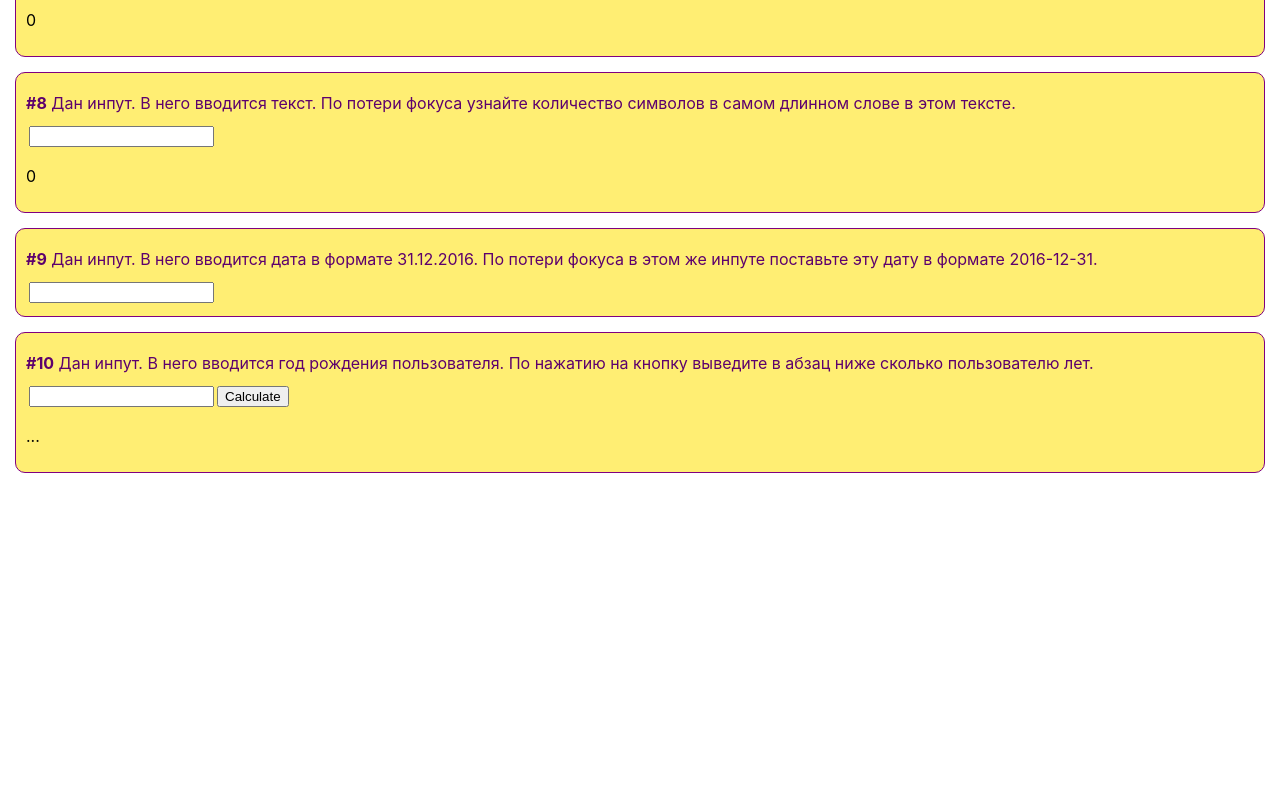
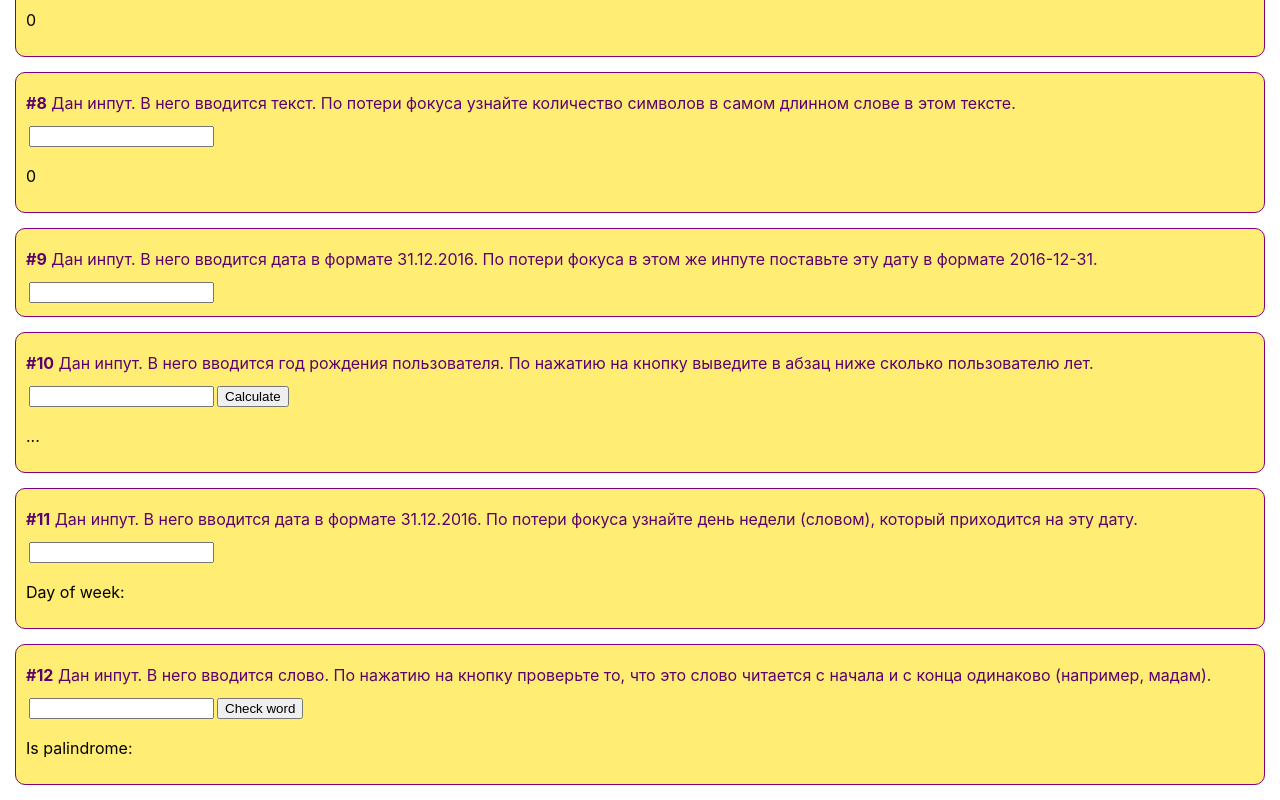
Before and after one commit to Radosh-93/ReactJS, a React (Create React App) app in the folder TasksToSolve/moutain-of-tasks/: page / in a window 1280 px wide. Shown: the part 953-1753 px from the top of the page. Before the commit the page ends 1441 px from the top, so only its background shows below. Built offline with nearby package versions, Linux system fonts and the light colour scheme.

Commit message:
resolve 11-12

```diff
--- a/TasksToSolve/moutain-of-tasks/src/components/Tasks/Resolve.js
+++ b/TasksToSolve/moutain-of-tasks/src/components/Tasks/Resolve.js
@@ -21,9 +21,9 @@ export const Resolve = (e) => {
             }
             return (
                 <div className='solution'>
-					{input3.map((el, i) => <input className={cls} type="number" key={i} />)}
+                    {input3.map((el, i) => <input className={cls} type="number" key={i}/>)}
                     <button onClick={getSum}>Sum</button>
-					<input style={{ display: 'block', marginTop: `5px` }} id={result} type="number" />
+                    <input style={{display: 'block', marginTop: `5px`}} id={result} type="number"/>
                 </div>
             )
         }
@@ -39,7 +39,7 @@ export const Resolve = (e) => {
             }
             return (
                 <div className='solution'>
-					{input3.map((el, i) => <input type="number" className={cls} placeholder="number" key={i} />)}
+                    {input3.map((el, i) => <input type="number" className={cls} placeholder="number" key={i}/>)}
                     <button onClick={getSum2}>Click</button>
                     <p id={result}>0</p>
                 </div>
@@ -52,7 +52,7 @@ export const Resolve = (e) => {
             }
             return (
                 <div className='solution'>
-					<input type="number" id={id} onBlur={func3} />
+                    <input type="number" id={id} onBlur={func3}/>
                 </div>
             )
         }
@@ -65,7 +65,7 @@ export const Resolve = (e) => {
             }
             return (
                 <div className='solution'>
-					<input type="text" id={id} onBlur={average} />
+                    <input type="text" id={id} onBlur={average}/>
                 </div>
             )
         }
@@ -84,8 +84,8 @@ export const Resolve = (e) => {
             }
             return (
                 <div className='solution'>
-					<input id="fullName" type="text" style={{ width: `350px` }} onBlur={func} /><br />
-					{input3.map((el, i) => <input className={cls} type="text" key={i} />)}
+                    <input id="fullName" type="text" style={{width: `350px`}} onBlur={func}/><br/>
+                    {input3.map((el, i) => <input className={cls} type="text" key={i}/>)}
                 </div>
             )
         }
@@ -104,7 +104,7 @@ export const Resolve = (e) => {
             }
             return (
                 <div className='solution'>
-					<input type="text" onBlur={bigLetter} id={id} style={{ width: `350px` }} />
+                    <input type="text" onBlur={bigLetter} id={id} style={{width: `350px`}}/>
                 </div>
             )
         }
@@ -114,7 +114,7 @@ export const Resolve = (e) => {
                 let results = getId(result)
                 let arr = elem.value.split(' ');
                 let newArr = arr.filter((el) => el !== '');
-				results.innerHTML = ''+newArr.length;
+                results.innerHTML = '' + newArr.length;
 
             }
             return (
@@ -135,7 +135,7 @@ export const Resolve = (e) => {
                     arr[i] = chekComma(arr[i]);
                     maxWord = arr[i].length > maxWord.length ? arr[i] : maxWord;
                 }
-				results.innerHTML = ''+maxWord.length
+                results.innerHTML = '' + maxWord.length
             }
             return (
                 <div className='solution'>
@@ -177,6 +177,39 @@ export const Resolve = (e) => {
                 </div>
             )
         }
+        case 11: {
+            let getDayOfWeek = () => {
+                let elem = getId(id);
+                let results = getId(result);
+                let elemValue = elem.value;
+                if (elemValue) {
+					let date = new Date(elemValue.split('.').reverse().join('/'));
+					let option = {weekday: 'long'};
+					results.innerHTML = 'Day of week: ' + date.toLocaleDateString('en', option);
+				}
+            }
+            return (
+                <div className='solution'>
+                    <input id={id} type="text" onBlur={getDayOfWeek}/>
+                    <p id={result}>Day of week:</p>
+                </div>
+            )
+        }
+        case 12: {
+            const checkPalindrome = () => {
+                let elem = getId(id);
+                let results = getId(result);
+                let word = elem.value;
+                results.innerHTML = (word === word.split('').reverse().join('')) ? "Is palindrome: Yes" : "Is palindrome: No"
+            }
+            return (
+                <div className='solution'>
+                    <input type="text" id={id}/>
+                    <button onClick={checkPalindrome}>Check word</button>
+                    <p id={result}>Is palindrome: </p>
+                </div>
+            )
+        }
         case 100: {
             return (
                 <div className='solution'>
--- a/TasksToSolve/moutain-of-tasks/src/redux/tasks-reducer.js
+++ b/TasksToSolve/moutain-of-tasks/src/redux/tasks-reducer.js
@@ -40,6 +40,14 @@ let initialState = {
 			id: 10,
 			description: 'Дан инпут. В него вводится год рождения пользователя. По нажатию на кнопку выведите в абзац ниже сколько пользователю лет. '
 		},
+		{
+			id: 11,
+			description: 'Дан инпут. В него вводится дата в формате 31.12.2016. По потери фокуса узнайте день недели (словом), который приходится на эту дату.'
+		},
+		{
+			id: 12,
+			description: 'Дан инпут. В него вводится слово. По нажатию на кнопку проверьте то, что это слово читается с начала и с конца одинаково (например, мадам).'
+		},
 	],
 	sourcePage: 'http://old.code.mu/tasks/javascript/practice/praktika-javascript-dlya-novichkov.html'
 }
```
Lines whose indentation alone changed are shown as unchanged.
